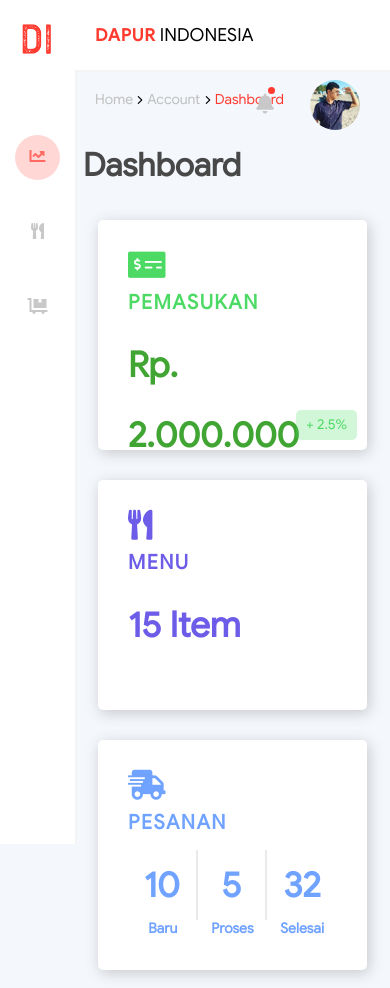
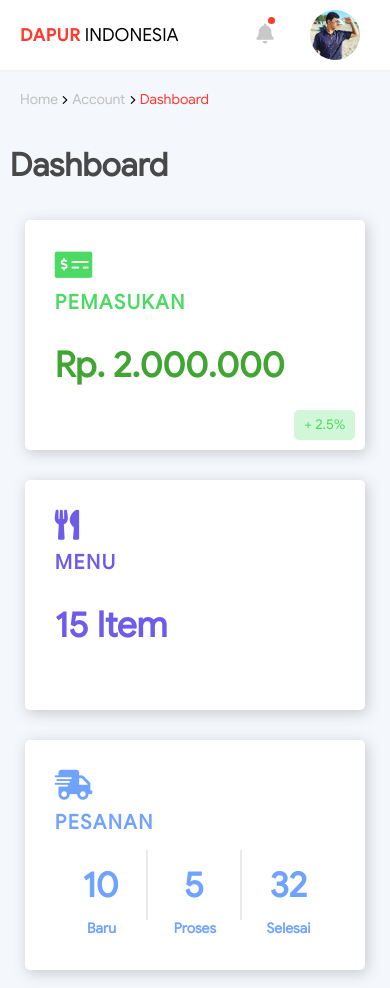
Before and after one commit to premaagus/DapurIndonesia, a plain HTML site: page dashboard.html in a window 390 px wide. Shown: the top 988 px of the page. Drawn offline with Linux system fonts and the light colour scheme.

Commit message:
update responsive dashboard.css

```diff
--- a/css/dashboard.css
+++ b/css/dashboard.css
@@ -1524,3 +1524,52 @@ a{
   	transform: translate3d(0,-4px,0); transform: translate3d(0,-4px,0);
   }
  }
+
+@media screen and (max-width: 1088px){
+	.widget-value > span {
+	    line-height: 70px;
+	    font-size: 1.5rem;
+	    font-weight: bolder;
+	}
+
+}
+@media screen and (max-width: 900px){
+	.scale{
+		width: 100%;
+	}
+	.widget-value > span {
+	    line-height: 70px;
+	    font-size: 2.2rem;
+	    font-weight: bolder;
+	}
+}
+ @media screen and (max-width: 500px){
+	.side-nav{
+		display: none;
+	}
+	.top-nav {
+	    width: 100%;
+	    margin-left: 0;
+	}
+	.wrapper-content {
+	    margin-left: 0;
+	    width: 100%;
+	}
+	.container-breadcrumb {
+	    width: 100%;
+	    margin-left: 0;
+	}
+	.widget-value > span {
+	    line-height: 70px;
+	    font-size: 2.2rem;
+	    font-weight: bolder;
+	}
+}
+@media screen and (max-width: 320px){
+	.widget-value > span {
+	    line-height: 70px;
+	    font-size: 2rem;
+	    font-weight: bolder;
+	}
+
+}
```
